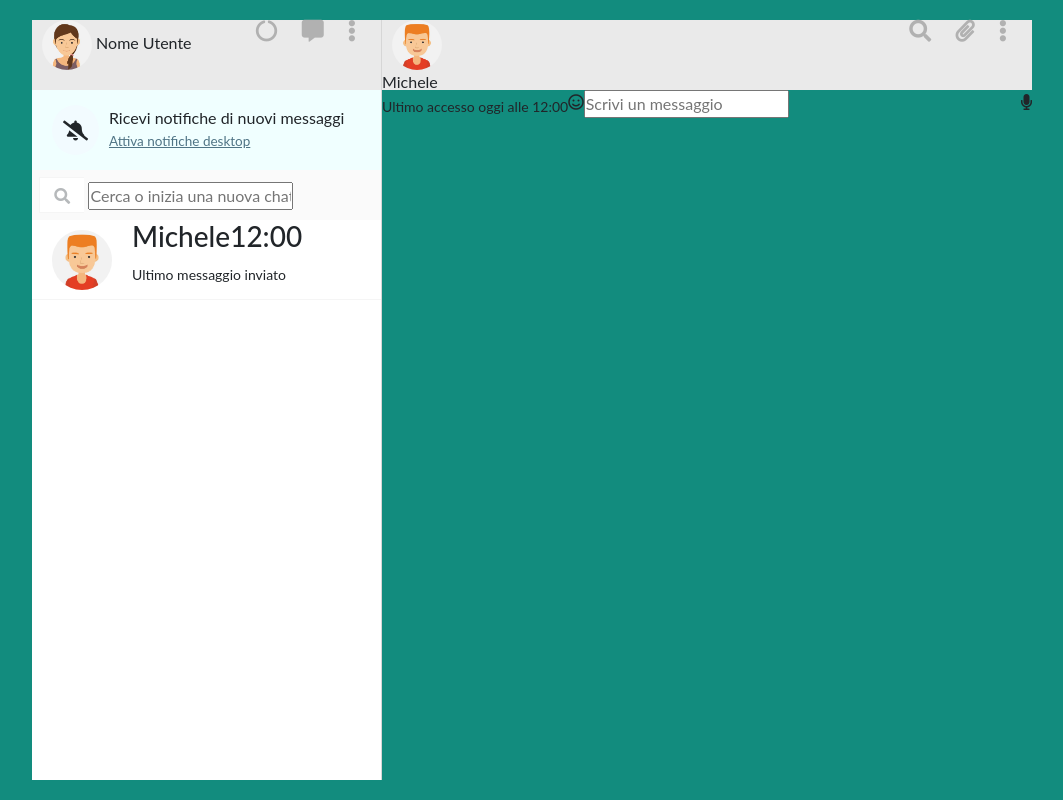
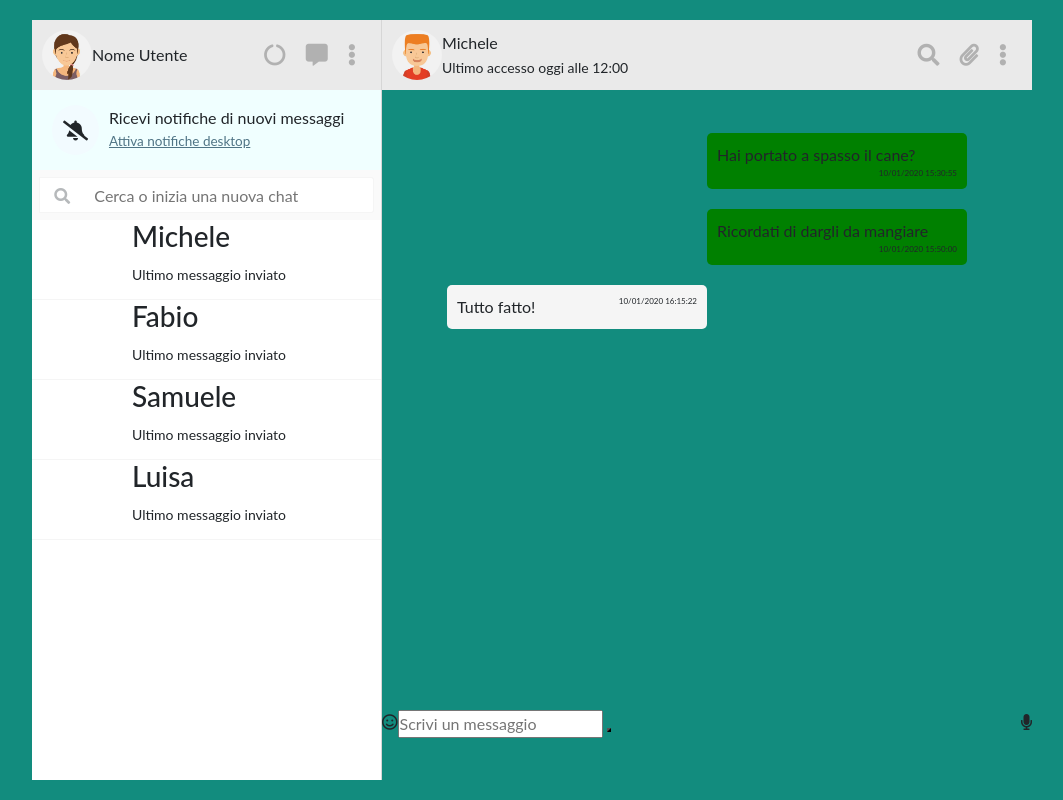
Before and after one commit to sofia-papa/vue-boolzapp, a plain HTML site: page index.html in a window 1280 px wide. Shown: the whole page, without its empty margins (108-1171 px from the left). Drawn offline with nearby package versions, Linux system fonts and the light colour scheme.

Commit message:
layout + milestone one

```diff
--- a/css/style.css
+++ b/css/style.css
@@ -33,6 +33,40 @@ body {
     height: 100%;
 }
 
+.messagesDate {
+    font-size: 0.5rem;
+    content: "";
+    clear: both;
+    display: table;
+    float: right;
+}
+
+.messagesReceived{
+    background-color: whitesmoke;
+    height: 30px;
+    width: 50%;
+    content: "";
+    clear: both;
+    display: table;
+    float: left;
+    border-radius: 5px;
+    padding: 10px;
+    margin: 10px 0;
+}
+
+.messagesSent{
+    background-color: green;
+    height: 30px;
+    width: 50%;
+    content: "";
+    clear: both;
+    display: table;
+    float: right;
+    border-radius: 5px;
+    padding: 10px;
+    margin: 10px 0;
+}
+
 .left {
     width: 35%;
     border-right: 1px solid #D6D6D6;
@@ -46,6 +80,17 @@ body {
     width: 100%;
     height: 70px;
     background: #EAEAEA;
+}
+
+.header-left .header-left-logo,
+.header-left .header-left-icons,
+.header-right .header-right-logo,
+.header-right .header-right-icons {
+    display: flex;
+    align-items: center;
+    cursor: pointer;
+    width: 50%;
+    height: 100%;
 }
 
 .header-left .header-left-logo h3 {
@@ -133,6 +178,18 @@ body {
     background: #FAFAFA;
 }
 
+.left-searchbar .left-searchbar-input {
+    float: right;
+    width: calc(85% - 7px);
+    height: 36px;
+    margin: 7px 7px 7px 0;
+    padding: 0 10px;
+    border: 1px solid #F5F5F5;
+    border-left: 0;
+    border-radius: 0px 3px 3px 0;
+    color: #B6B9BB;
+}
+
 .left-searchbar .search-label {
     display: inline-block;
     width: calc(15% - 7px);
@@ -172,7 +229,63 @@ body {
     overflow: hidden;
 }
 
-.left .contacts .contact .contact-logo img {
+.right {
+    position: relative;
+}
+
+.right .right-messages-container {
     width: 100%;
+    height: calc(100% - 70px - 70px);
+}
+
+.right .right-messages {
     height: 100%;
+    width: 100%;
+    padding: 5% 10%;
 }
+
+.right .right-messages .message {
+    position: relative;
+    margin: 5px 0;
+    padding: 15px 15px 20px 15px;
+    min-width: 40%;
+    max-width: 60%;
+    background: #fff;
+    border-radius: 10px;
+    font-size: 15px;
+}
+
+.right .right-messages .message .message-options {
+    display: none;
+    cursor: pointer;
+}
+
+.right .right-messages .message .message-options-panel {
+    position: absolute;
+    right: 0;
+    bottom: -75px;
+    width: 150px;
+    height: 80px;
+    background: white;
+}
+
+.right .right-messages .message .message-options-panel>div {
+    cursor: pointer;
+    width: 100%;
+    height: 50%;
+    line-height: 40px;
+    font-size: 14px;
+    text-align: center;
+}
+
+.right .right-messages .message .message-time {
+    position: absolute;
+    bottom: 5px;
+    right: 5px;
+    font-size: 10px;
+}
+
+.right .right-footer {
+    width: 100%;
+    height: 70px;
+}
--- a/index.html
+++ b/index.html
@@ -55,14 +55,15 @@
 
                 <!--Lista contatti-->
                 <div class="contacts">
-                    <div class="contact">
+                    <div v-for="(contact, index) in contacts" :class="(index === avatarActive) ? 'contact active' : 'contact'"
+                     @click="showConversation(index)">
                         <div class="contact-logo">
-                            <img src="img/avatar_1.jpg" alt="Michele">
+                            <img src="" alt="">
                         </div>
                         <div class="contact-info">
                             <h3>
-                                <span class="contact-name">Michele</span>
-                                <span class="time f-right">12:00</span>
+                                <span class="contact-name">{{ contact.name }}</span>
+                                <span class="time f-right"></span>
                             </h3>
                             <small>Ultimo messaggio inviato</small>
                         </div>
@@ -90,13 +91,22 @@
 
                 <div class="right-messages-container">
                     <div class="right-messages">
+                        <div v-for="(text, indice) in contacts[avatarActive].messages"
+                        :class="{ messagesSent: (text.status == 'sent'), messagesReceived: (text.status == 'received')} ">
+                        <span>{{ text.text }} </span>
+                        <span class="messagesDate">{{ text.date }}</span>
+                    </div>
+
                 </div>
 
+                <!--Box dove 'scrivi un messaggio'-->
                 <div class="right-footer">
                     <div class="right-footer-icon f-left">
                         <i class="far fa-smile"></i>
                     </div>
-                    <input class="new-message-inputs" placeholder="Scrivi un messaggio">
+                    <input class="new-message-inputs" placeholder="Scrivi un messaggio" v-model="newMessage"
+                     @keyup.enter="addElement()">
+                     <button @click="addElement"></button>
                     <div class="right-footer-icon f-right">
                         <i class="fa fa-microphone"></i>
                     </div>
--- a/js/myscript.js
+++ b/js/myscript.js
@@ -2,11 +2,12 @@
 let app = new Vue ({
          el: "#app",
          data: {
+             newMessage: '',
 
 
 
 
-contacts: [
+  contacts: [
     {
         name: 'Michele',
         avatar: '_1',
@@ -88,10 +89,30 @@ contacts: [
                 date: '10/01/2020 15:50:00',
                 text: 'Si, ma preferirei andare al cinema',
                 status: 'received'
-            }
+            },
+
         ],
     },
 ],
-}
+
+ avatarActive: 0,
+
+},
+mounted (){
+
+},
+methods: {
+    showConversation(index) {
+        this.avatarActive = index;
+    },
+
+    addElement: function () {
+        this.push(this.newMessage);
+        this.newMessage = "";
+    },
+     onkeyupevent : function (event) {
+            this.aggiungiElemento();
+        },
+  }
 
 });
```
